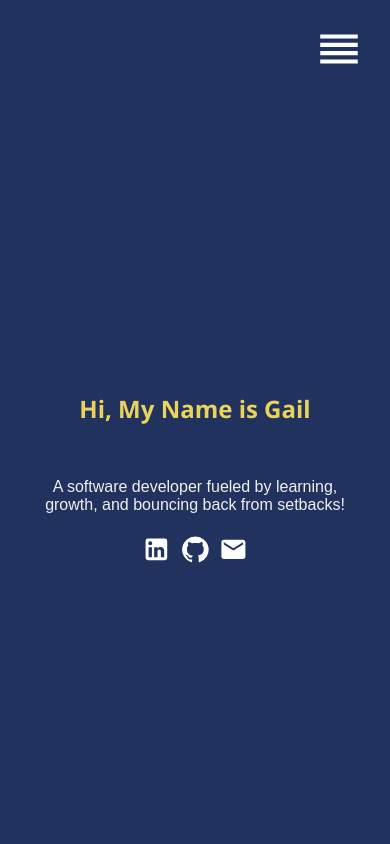
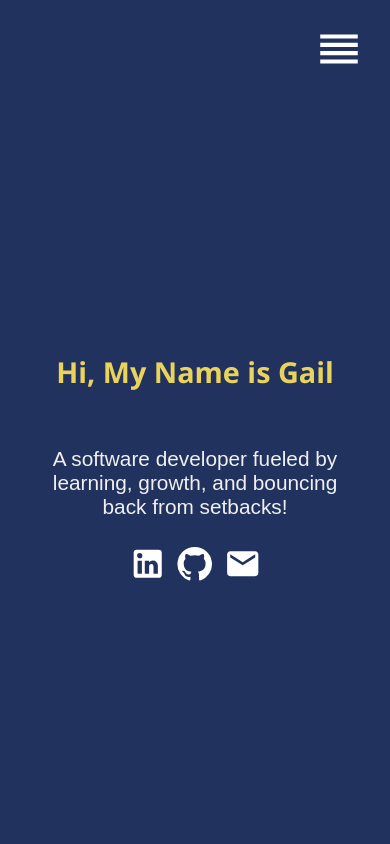
Before and after one commit to gail-lobo/Portfolio, a React (Create React App) app: page / in a window 390 px wide. Shown: the top 844 px of the page. Built offline with nearby package versions, Linux system fonts and the light colour scheme.

Commit message:
Update Home.css

```diff
--- a/src/styles/Home.css
+++ b/src/styles/Home.css
@@ -80,12 +80,13 @@
 
 @media screen and (max-width: 480px) {
   .about h2 {
-    font-size: 1.5em;
+    font-size: 1.8em;
+    margin-top:0px;
   }
 
   .about .prompt {
     width: 80%;
-    font-size: 1em;
+    font-size: 1.3em;
   }
 
   .prompt svg {
```
